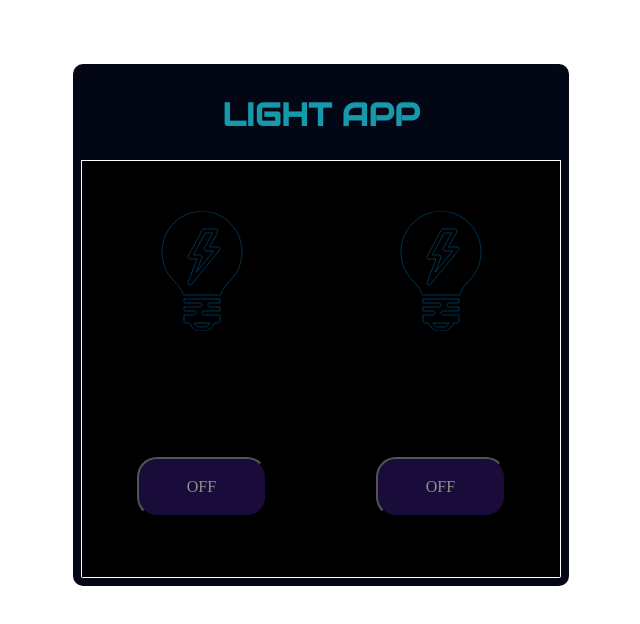
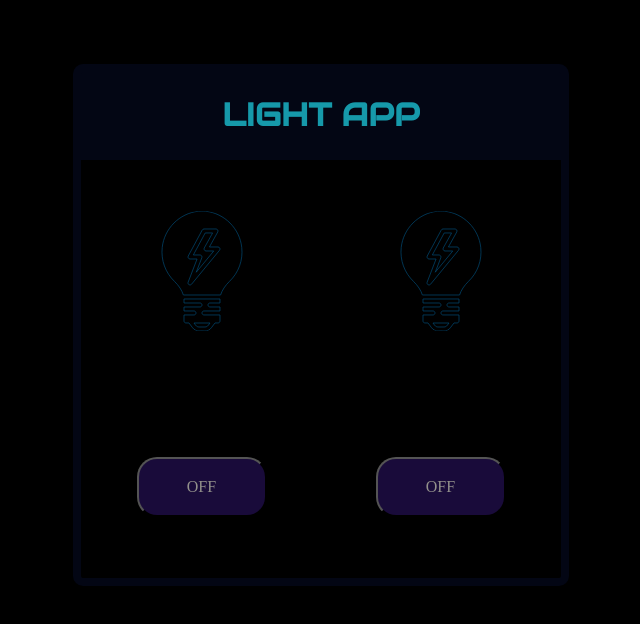
Before and after one commit to unnivyshnav/badge-challenge, a React (Create React App) app: page / in a window 1280 px wide. Shown: the top 624 px of the page, without its empty margins (328-968 px from the left). Built offline with nearby package versions, Linux system fonts and the light colour scheme.

Commit message:
Update index.css

```diff
--- a/src/index.css
+++ b/src/index.css
@@ -8,7 +8,7 @@ margin-top:5%;
 font-family: 'Audiowide', cursive;
   -webkit-font-smoothing: antialiased;
   -moz-osx-font-smoothing: grayscale;
-  /* background-color: rgb(14, 12, 12); */
+  background-color: rgb(0, 0, 0);
   /* background-image: url('../public/'); */
 }
 
```
